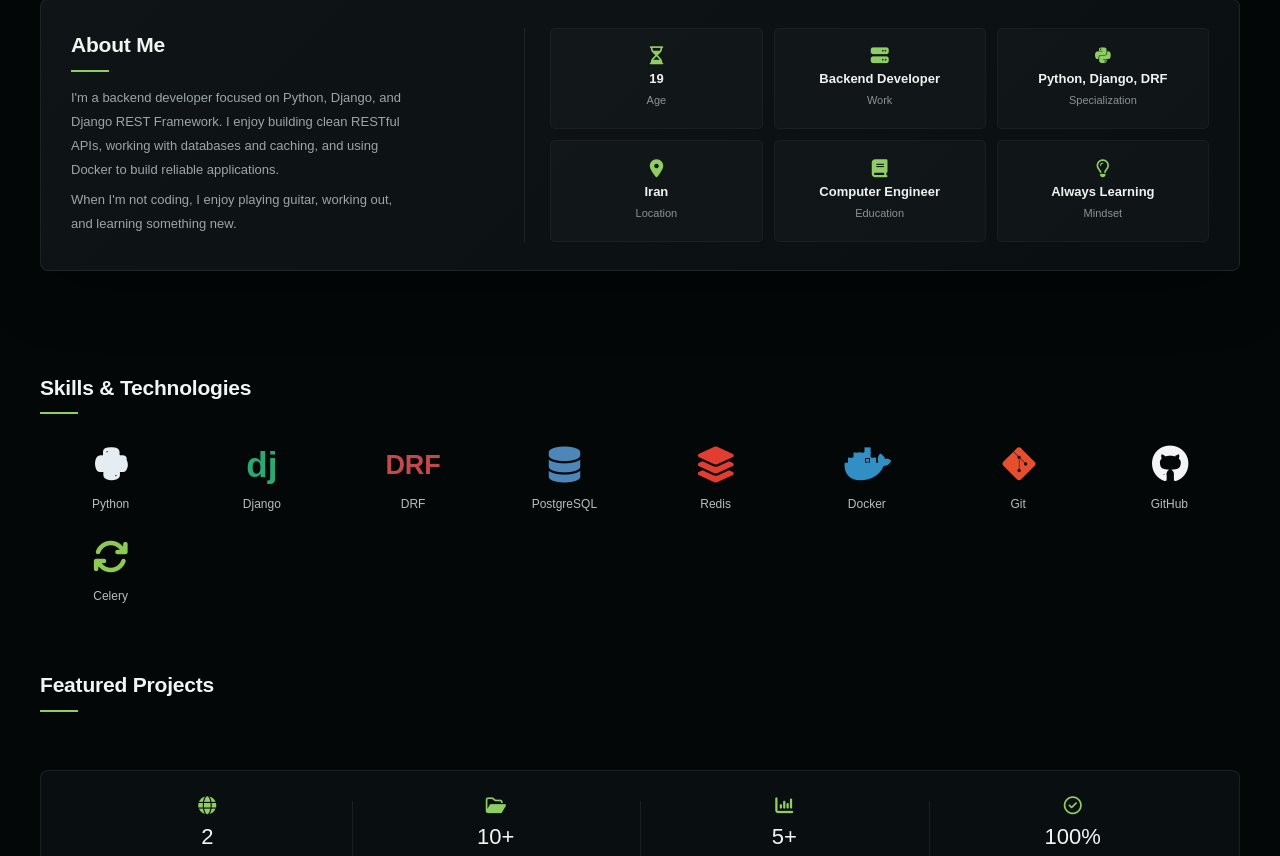
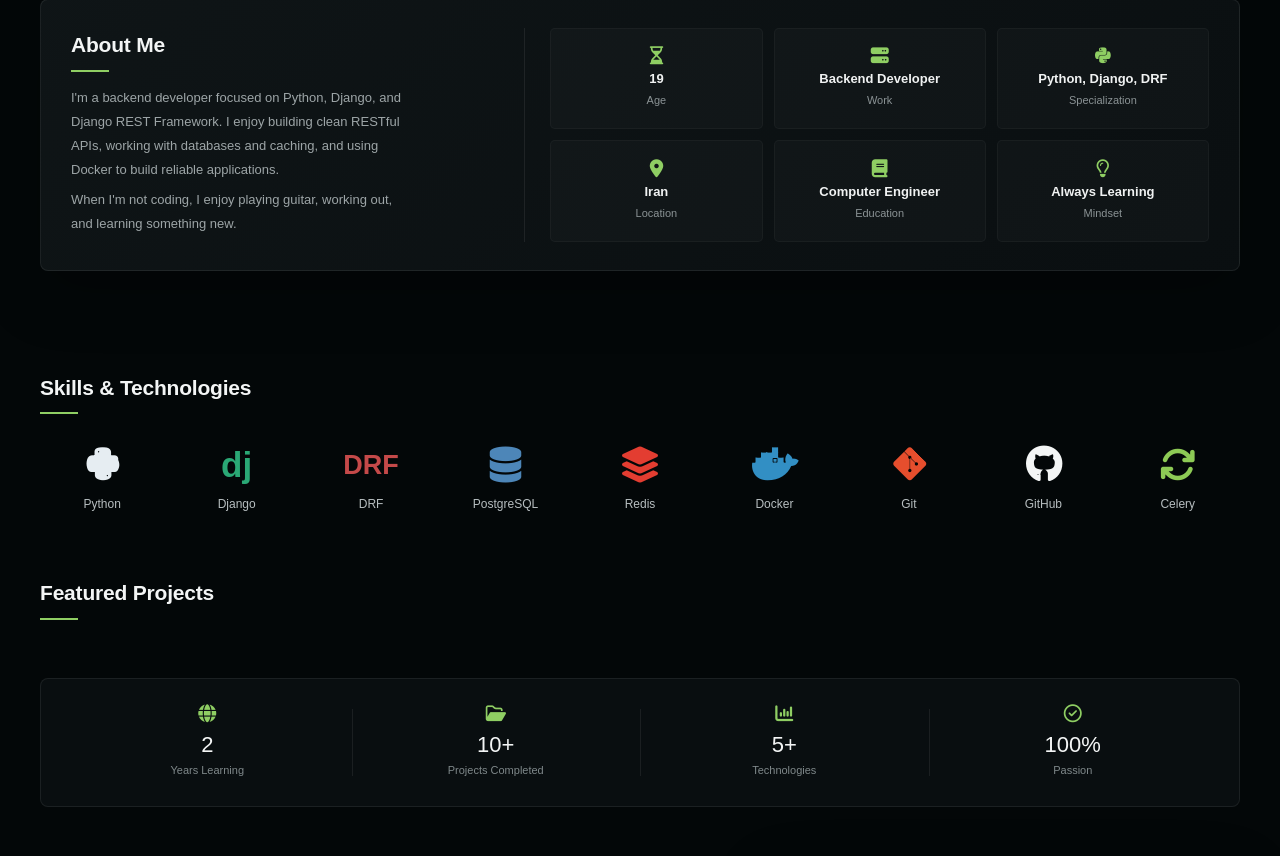
Before and after one commit to mhmdheydarii/Personal-website, a Django app: page / in a window 1280 px wide. Shown: the part 605-1461 px from the top of the page. Run offline with Django 5.2, Linux system fonts and the light colour scheme; data that the repository does not hold is empty.

Commit message:
Update : Css

```diff
--- a/static/css/style.css
+++ b/static/css/style.css
@@ -474,7 +474,7 @@ img {
 
 .skills-grid {
   display: grid;
-  grid-template-columns: repeat(8, 1fr);
+  grid-template-columns: repeat(9, 1fr);
   align-items: start;
   gap: 10px;
 }
```
